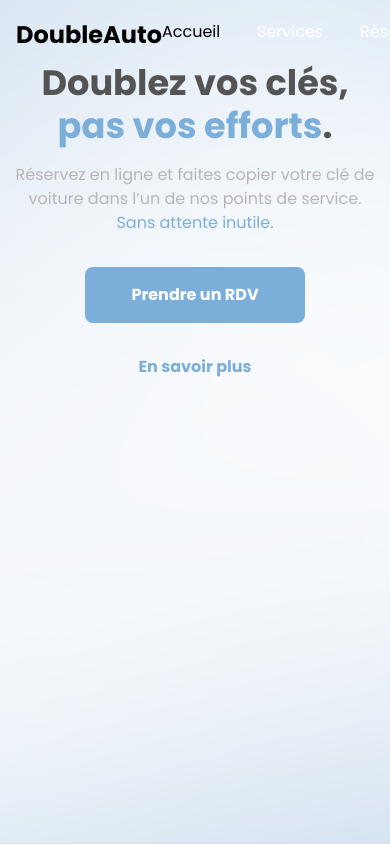
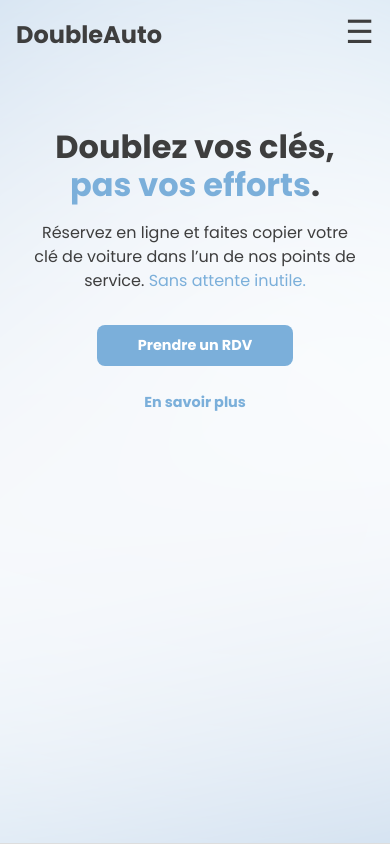
Before and after one commit to Helias74/doubles_cles, a React (Vite) app in the folder frontend/: page / in a window 390 px wide. Shown: the top 844 px of the page. Built offline with nearby package versions, Linux system fonts and the light colour scheme.

Commit message:
feat: update homepage layout and responsiveness (excluding logo handling)

```diff
--- a/frontend/src/components/AccueilSection.css
+++ b/frontend/src/components/AccueilSection.css
@@ -5,7 +5,7 @@
   background-size: cover;
   background-position: center;
   height: 100vh;
-  padding: 8vw 5vw;
+  padding: clamp(6rem, 10vw, 12rem) clamp(2rem, 7vw, 6rem);
   text-align: center;
   border-bottom: 1px solid #ddd;
 }
@@ -16,12 +16,12 @@
   justify-content: center;
   align-items: center;
   flex-wrap: wrap;
-  gap: 2rem;
+  gap: clamp(1rem, 5vw, 4rem);
 }
 
 /* CONTENU */
 .accueil-contenu {
-  padding: 4vw 0;
+  padding: clamp(2rem, 4vw, 6rem) 0;
   min-width: 280px;
   width: 100%;
   box-sizing: border-box;
@@ -29,7 +29,7 @@
 
 /* TITRE */
 .accueil-section h1 {
-  font-size: 3.5rem;
+  font-size: clamp(2rem, 6vw, 4rem);
   margin-bottom: 1rem;
   font-weight: bold;
   line-height: 1.2;
@@ -37,9 +37,9 @@
 
 /* SLOGANS */
 .ligne-haut-slogan {
-  padding: 0 5vw;
+  padding: 0 clamp(1rem, 5vw, 4rem);
   display: inline-block;
-  color: #545454;
+  color: #3e3e3e;
 }
 
 .ligne-bas-slogan {
@@ -48,13 +48,13 @@
 }
 
 .point-slogan {
-  color: #545454;
+  color: #3e3e3e;
 }
 
 /* PARAGRAPHE */
 .accueil-section p {
-  font-size: 1.25rem;
-  color: #B6B6B6;
+  font-size: clamp(1rem, 3.5vw, 1.8rem);
+  color: #3e3e3e;
   max-width: 70%;
   margin: 0 auto 1rem auto;
   text-align: center;
@@ -71,8 +71,8 @@
   display: inline-block;
   font-weight: bold;
   margin-top: 1rem;
-  padding: 0.75rem 1.5rem;
-  font-size: 1rem;
+  padding: clamp(0.6rem, 2.5vw, 1rem) clamp(1rem, 5vw, 2rem);
+  font-size: clamp(0.9rem, 2.5vw, 1.2rem);
   cursor: pointer;
   text-decoration: none;
   border-radius: 8px;
@@ -99,48 +99,16 @@
   color: #0E2846;
 }
 
-/* RESPONSIVE BREAKPOINTS */
-
-/* Tablette */
-@media (max-width: 992px) {
-  .accueil-section {
-    padding: 10vw 4vw;
-  }
-
-  .accueil-section h1 {
-    font-size: 2.8rem;
-  }
-
+/* RESPONSIVE */
+@media (max-width: 600px) {
   .accueil-section p {
-    font-size: 1.1rem;
-    max-width: 90%;
-  }
-}
-
-/* Mobile */
-@media (max-width: 600px) {
-  .accueil-section {
-    padding: 12vw 3vw;
-  }
-
-  .accueil-section h1 {
-    font-size: 2.2rem;
-  }
-
-  .ligne-haut-slogan {
-    padding: 0 2vw;
-  }
-
-  .accueil-section p {
-    font-size: 1rem;
     max-width: 100%;
   }
 
   .btn-rdv,
   .en-savoir-plus {
     width: 60%;
-    padding: 1rem;
-    font-size: 1rem;
+    text-align: center;
   }
 
   .accueil-container {
--- a/frontend/src/components/Header.css
+++ b/frontend/src/components/Header.css
@@ -15,14 +15,16 @@
 
 /*Header après déffilement*/
 .header.transparent {
-  background-color: rgb(255, 255, 255);
-  opacity: 1;
+  background-color: rgba(255, 255, 255, 0.3);
+  backdrop-filter: blur(10px);
+  -webkit-backdrop-filter: blur(10px);
+  border-bottom: 1px solid rgba(255, 255, 255, 0.2);
 }
 
-/* Appliquer l'effet seulement sur le logo */
+/* Appliquer l'effet seulement sur le logo -> à changer quand vrai logo */
 .logo a {
   text-decoration: none;
-  color: rgb(0, 0, 0);
+  color: #3e3e3e;
   font-weight: bold;
   font-size: 1.5rem;
   transition: opacity 0.3s ease;
@@ -39,24 +41,60 @@
 }
 
 .nav-links a {
-  color: white;
+  font-size: clamp(0.9rem, 2vw, 1.2rem);
   text-decoration: none;
-  transition: color 0.3s;
+  color: #3e3e3e;
+  padding: 0.5rem 1rem;
 }
 
 .nav-links a.accueil-link {
-  color: #000000;
+  color: #3e3e3e;
   text-decoration: none;
   transition: color 0.3s;
 }
 
 
 .header.transparent .nav-links a {
-  color: rgb(0, 0, 0);
+  color: #3e3e3e;
   text-decoration: none;
 }
 
-.nav-links a.active {
-  color: rgb(0, 0, 0);
-  text-decoration: underline;
+.menu-toggle {
+  display: none;
+  font-size: 2rem;
+  background: none;
+  border: none;
+  color: #3e3e3e;
+  cursor: pointer;
+  margin-left: auto;
 }
+
+@media (max-width: 768px) {
+  .menu-toggle {
+    display: block;
+  }
+
+  .nav-links {
+    position: absolute;
+    top: 100%;
+    right: 0;
+    width: 100%;
+    background-color: rgba(255, 255, 255, 0.95);
+    backdrop-filter: blur(10px);
+    flex-direction: column;
+    align-items: flex-start;
+    gap: 1rem;
+    padding: 1rem 2rem;
+    display: none;
+  }
+
+  .nav-links.active {
+    display: flex;
+  }
+
+  .nav-links a {
+    width: 100%;
+    padding: 1rem 0;
+    font-size: 1.1rem;
+  }
+}
--- a/frontend/src/components/Header.jsx
+++ b/frontend/src/components/Header.jsx
@@ -3,6 +3,7 @@ import { useEffect, useState } from 'react';
 
 function Header() {
   const [isScrolled, setIsScrolled] = useState(false);
+  const [menuOpen, setMenuOpen] = useState(false);
 
   useEffect(() => {
     const handleScroll = () => {
@@ -13,17 +14,26 @@ function Header() {
     return () => window.removeEventListener('scroll', handleScroll);
   }, []);
 
+  const toggleMenu = () => {
+    setMenuOpen(!menuOpen);
+  };
+
   return (
     <header className={`header ${isScrolled ? 'transparent' : ''}`}>
       <h1 className="logo">
         <a href="#accueil">DoubleAuto</a>
       </h1>
+
+      <button className="menu-toggle" onClick={toggleMenu} aria-label="Menu">
+        &#9776; {/* Hamburger icon */}
+      </button>
+
       <nav>
-        <ul className="nav-links">
-          <li><a href="#accueil" className="accueil-link">Accueil</a></li>
-          <li><a href="#services">Services</a></li>
-          <li><a href="#reservation">Réservation</a></li>
-          <li><a href="#contact">Contact</a></li>
+        <ul className={`nav-links ${menuOpen ? 'active' : ''}`}>
+          <li><a href="#accueil" className="accueil-link" onClick={() => setMenuOpen(false)}>Accueil</a></li>
+          <li><a href="#services" onClick={() => setMenuOpen(false)}>Services</a></li>
+          <li><a href="#reservation" onClick={() => setMenuOpen(false)}>Réservation</a></li>
+          <li><a href="#contact" onClick={() => setMenuOpen(false)}>Contact</a></li>
         </ul>
       </nav>
     </header>
```
